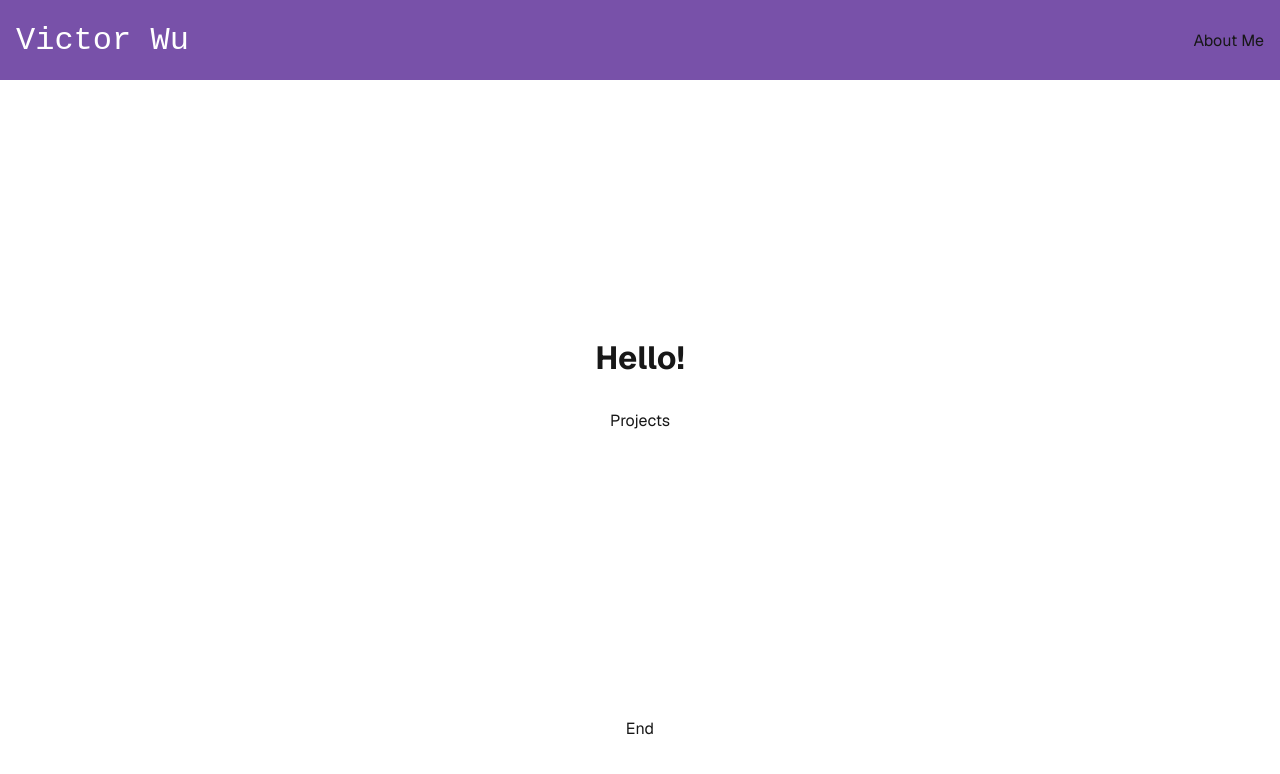
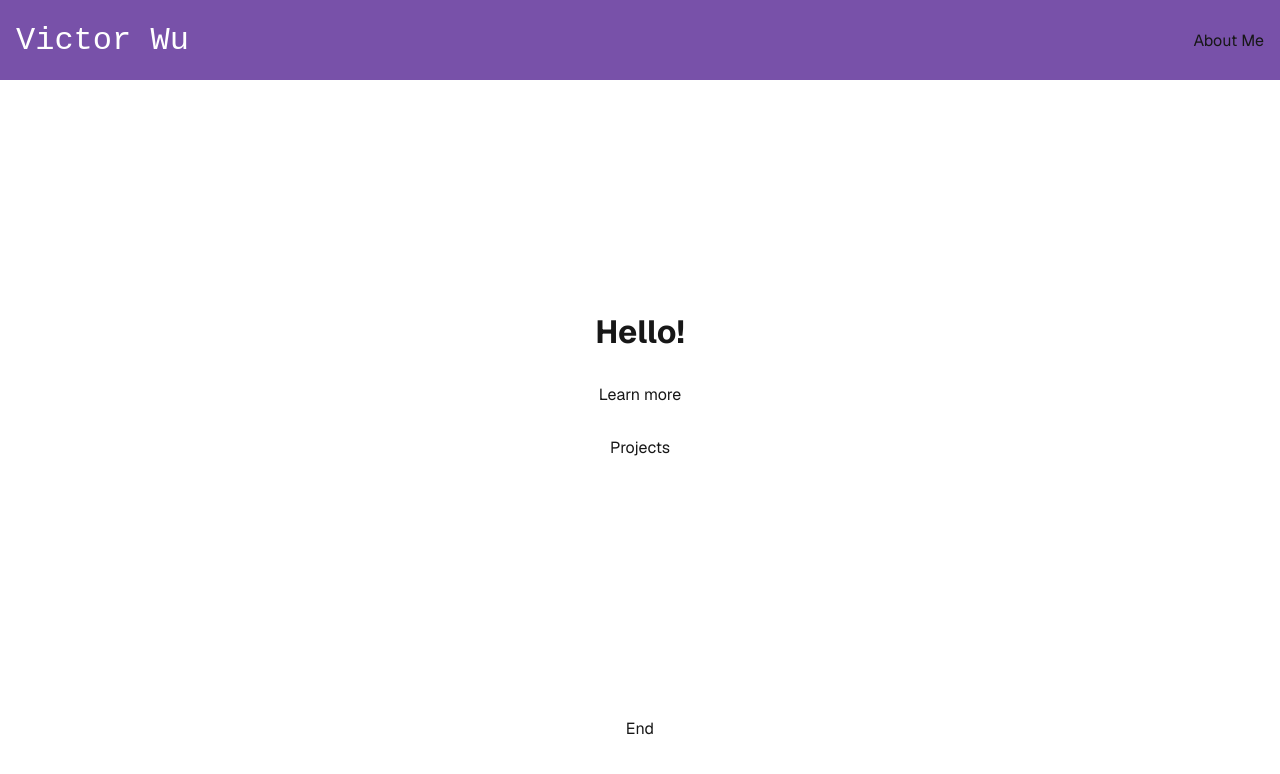
Before and after one commit to milo-sc/my-website, a Next.js app: page / in a window 1280 px wide. Shown: the top 774 px of the page. Built offline with nearby package versions, Linux system fonts and the light colour scheme.

Commit message:
adds link to about page from the center

```diff
--- a/src/app/page.tsx
+++ b/src/app/page.tsx
@@ -12,7 +12,10 @@ export default function Home() {
       <main className={styles.main}>
         <h1> Hello! </h1>
 
+        <a href="/about"> Learn more </a>
+
         <span> Projects </span>
+
       </main>
 
       <Footer />
```
